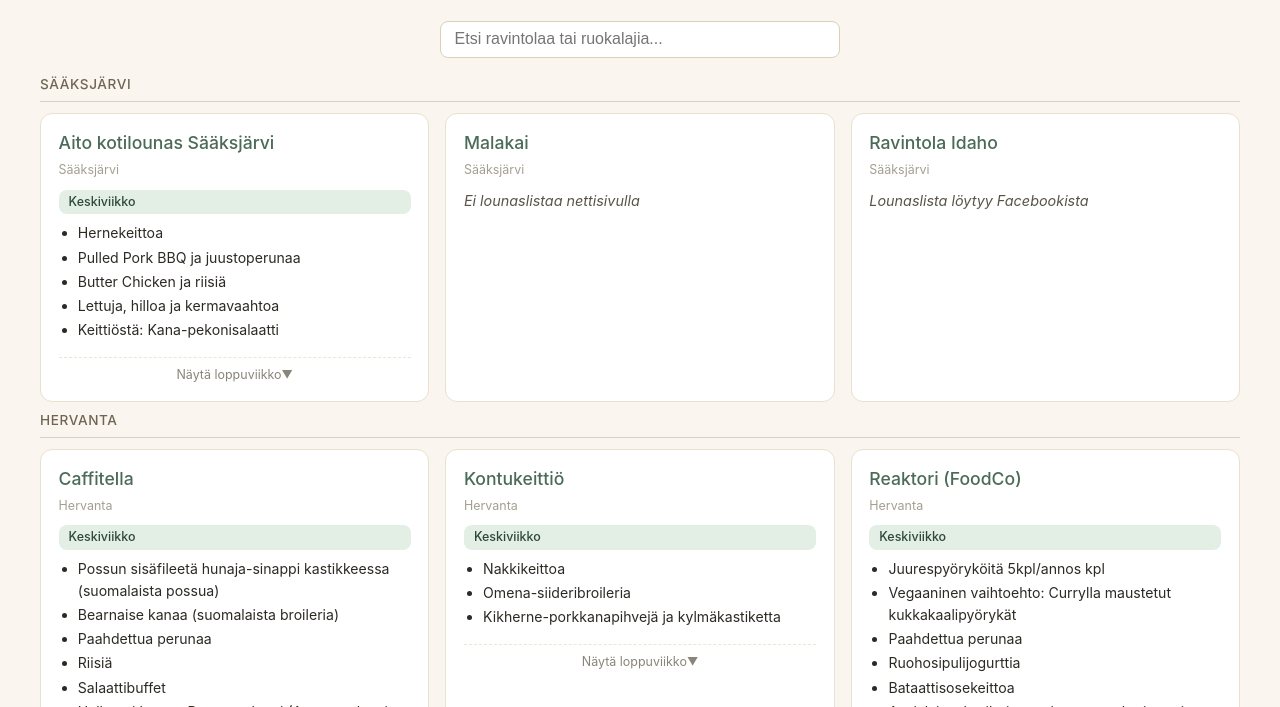
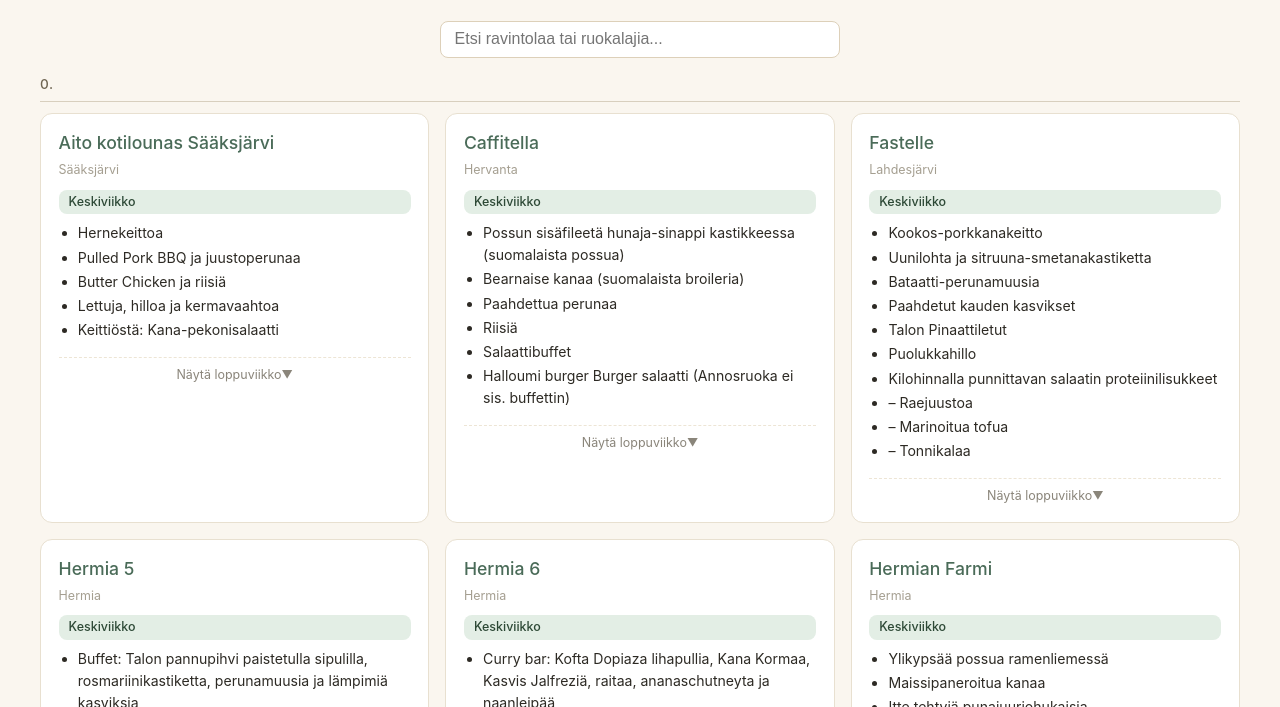
Before and after one commit to Lapparit/lounaat, a plain HTML site: page index.html in a window 1280 px wide. Shown: the part 93-800 px from the top of the page. Drawn offline with Linux system fonts and the light colour scheme.

Commit message:
Update index.html

```diff
--- a/index.html
+++ b/index.html
@@ -248,7 +248,7 @@
 
 <script>
 const PAIVAT = ["maanantai", "tiistai", "keskiviikko", "torstai", "perjantai", "lauantai", "sunnuntai"];
-const RYHMA_JARJESTYS = ["Sääksjärvi", "Hervanta", "Hermia", "Rusko", "Lahdesjärvi"];
+const KATEGORIAT = [1, 2, 3];
 
 function tanaanIndeksi() {
   // 0=su JS:ssä, 0=ma meidän taulukossa
@@ -354,38 +354,38 @@
 }
 
 function ryhmittele(ravintolat) {
-  // Ryhmittele alueen mukaan, säilytä RYHMA_JARJESTYS-järjestys.
-  // Per ryhmä: menulliset aakkosissa ensin, menuttomat aakkosissa lopussa.
+  // Ryhmittele kategorian mukaan (1, 2, 3).
+  // Per kategoria: menulliset aakkosissa ensin, menuttomat aakkosissa lopussa.
 
   const ryhmat = {};
   for (const r of ravintolat) {
-    const alue = r.alue || "Muut";
-    if (!ryhmat[alue]) ryhmat[alue] = [];
-    ryhmat[alue].push(r);
+    const kat = r.kategoria || 0;
+    if (!ryhmat[kat]) ryhmat[kat] = [];
+    ryhmat[kat].push(r);
   }
 
   // Järjestä jokainen ryhmä
-  for (const alue in ryhmat) {
+  for (const kat in ryhmat) {
     const onMenu = r => r.paivat && r.paivat.length > 0;
-    const lista = ryhmat[alue];
+    const lista = ryhmat[kat];
     const menulliset = lista.filter(onMenu).sort((a, b) =>
       a.nimi.localeCompare(b.nimi, "fi"));
     const menuttomat = lista.filter(r => !onMenu(r)).sort((a, b) =>
       a.nimi.localeCompare(b.nimi, "fi"));
-    ryhmat[alue] = [...menulliset, ...menuttomat];
+    ryhmat[kat] = [...menulliset, ...menuttomat];
   }
 
-  // Palauta järjestyksessä [{alue, ravintolat}]
+  // Palauta järjestyksessä [{kategoria, ravintolat}]
   const tulos = [];
-  for (const alue of RYHMA_JARJESTYS) {
-    if (ryhmat[alue] && ryhmat[alue].length > 0) {
-      tulos.push({ alue, ravintolat: ryhmat[alue] });
-      delete ryhmat[alue];
+  for (const kat of KATEGORIAT) {
+    if (ryhmat[kat] && ryhmat[kat].length > 0) {
+      tulos.push({ kategoria: kat, ravintolat: ryhmat[kat] });
+      delete ryhmat[kat];
     }
   }
-  // Mahdolliset muut alueet jotka eivät olleet etukäteen tunnettuja
-  for (const alue in ryhmat) {
-    tulos.push({ alue, ravintolat: ryhmat[alue] });
+  // Mahdolliset muut kategoriat jotka eivät olleet etukäteen tunnettuja
+  for (const kat in ryhmat) {
+    tulos.push({ kategoria: kat, ravintolat: ryhmat[kat] });
   }
   return tulos;
 }
@@ -402,9 +402,9 @@
     const ryhmitelty = ryhmittele(data.ravintolat);
 
     const lista = document.getElementById("lista");
-    lista.innerHTML = ryhmitelty.map(({alue, ravintolat}) => `
-      <section class="alue-osio" data-alue="${escapoi(alue)}">
-        <h2 class="ryhma-otsikko">${escapoi(alue)}</h2>
+    lista.innerHTML = ryhmitelty.map(({kategoria, ravintolat}) => `
+      <section class="alue-osio" data-kategoria="${escapoi(String(kategoria))}">
+        <h2 class="ryhma-otsikko">${escapoi(String(kategoria))}.</h2>
         <div class="grid">
           ${ravintolat.map(rendoiRavintola).join("")}
         </div>
```
